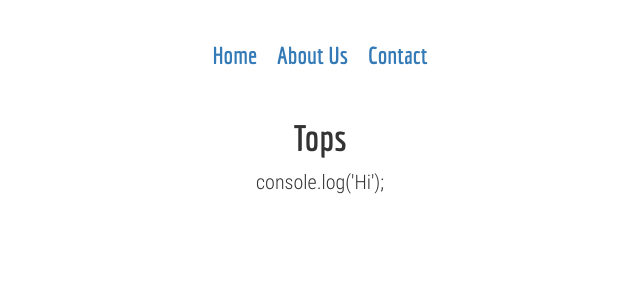
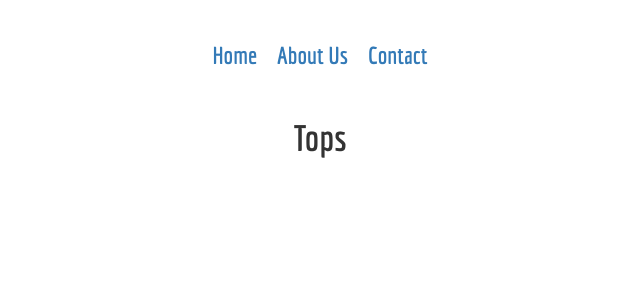
Before and after one commit to maryannvaz/mixandmatch, a React (Vite) app: page /tops in a window 1280 px wide. Shown: the top 300 px of the page, without its empty margins (320-960 px from the left). Built offline with nearby package versions, Linux system fonts and the light colour scheme.

Commit message:
Good version

```diff
--- a/src/components/Tops.js
+++ b/src/components/Tops.js
@@ -13,7 +13,6 @@ class Tops extends Component {
                     data-pin-scale-width="300"
                     href="https://www.pinterest.com/thredup/_shop/"
                 ></a>
-                console.log('Hi');
             </div>
         )
     }
```
Also changed, not shown: 13 other files (tests, documents, lock files or other folders).
